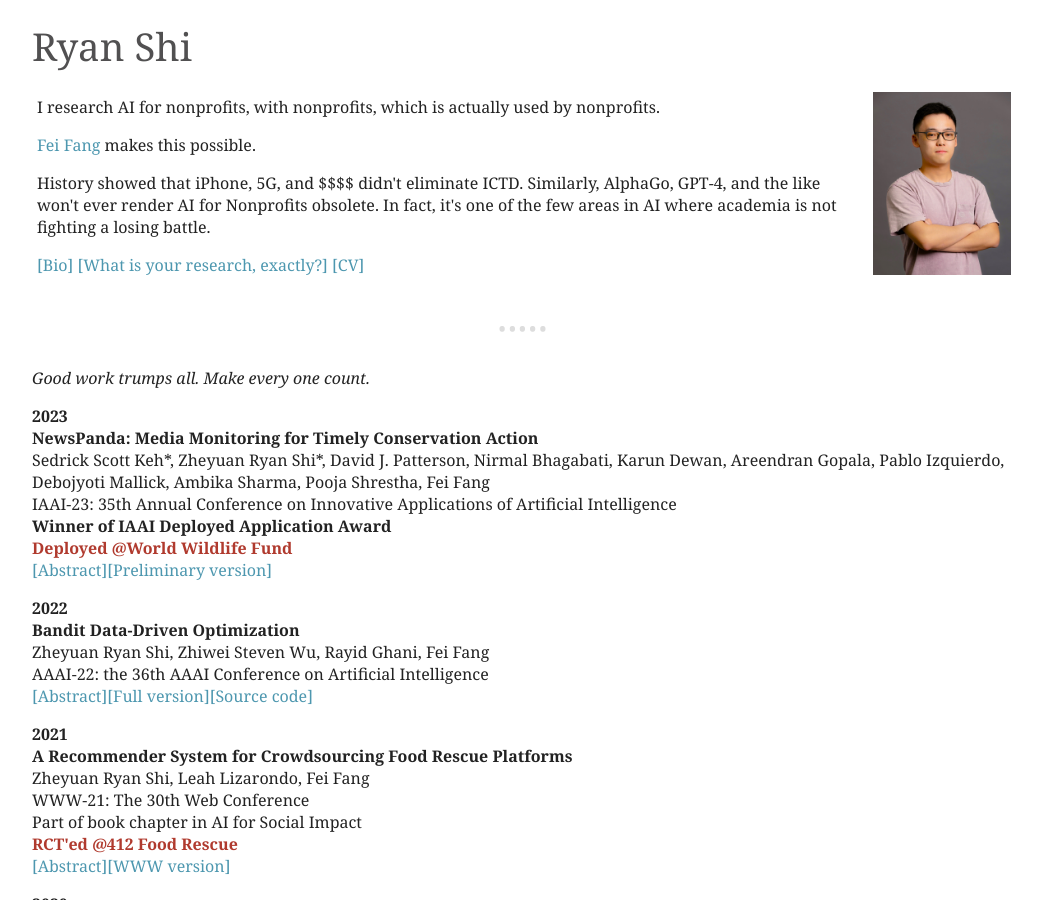
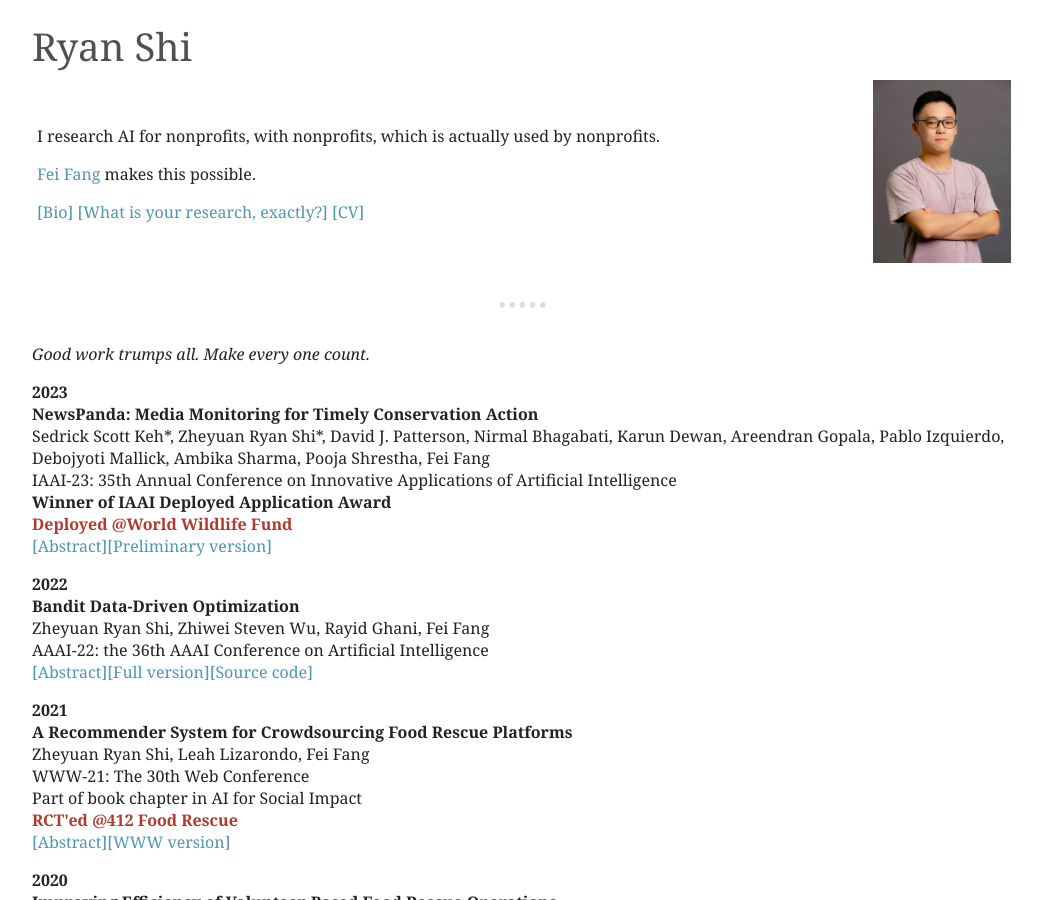
Before and after one commit to ryanzshi/ryanzshi.github.io, a Jekyll site: the page built from index.md, in a window 1280 px wide and 900 px high. Shown: the whole window, without its empty margins (116-1158 px from the left). Built offline with Jekyll 4.4.1, drawn with Linux system fonts in a browser that asks for light colours.

Commit message:
Update index.md

```diff
--- a/index.md
+++ b/index.md
@@ -20,9 +20,6 @@ youtubeId: -1YCxEWexL8
               </p>
               <p>
               <a href="https://feifang.info/">Fei Fang</a> makes this possible.
-              </p>
-              <p>
-              History showed that iPhone, 5G, and $$$$ didn't eliminate ICTD. Similarly, AlphaGo, GPT-4, and the like won't ever render AI for Nonprofits obsolete. In fact, it's one of the few areas in AI where academia is not fighting a losing battle.
               </p>
               <p>
               <a id="bio-button" onclick="absCHF('abs-bio')" style="cursor:pointer;">[Bio]</a>
```
